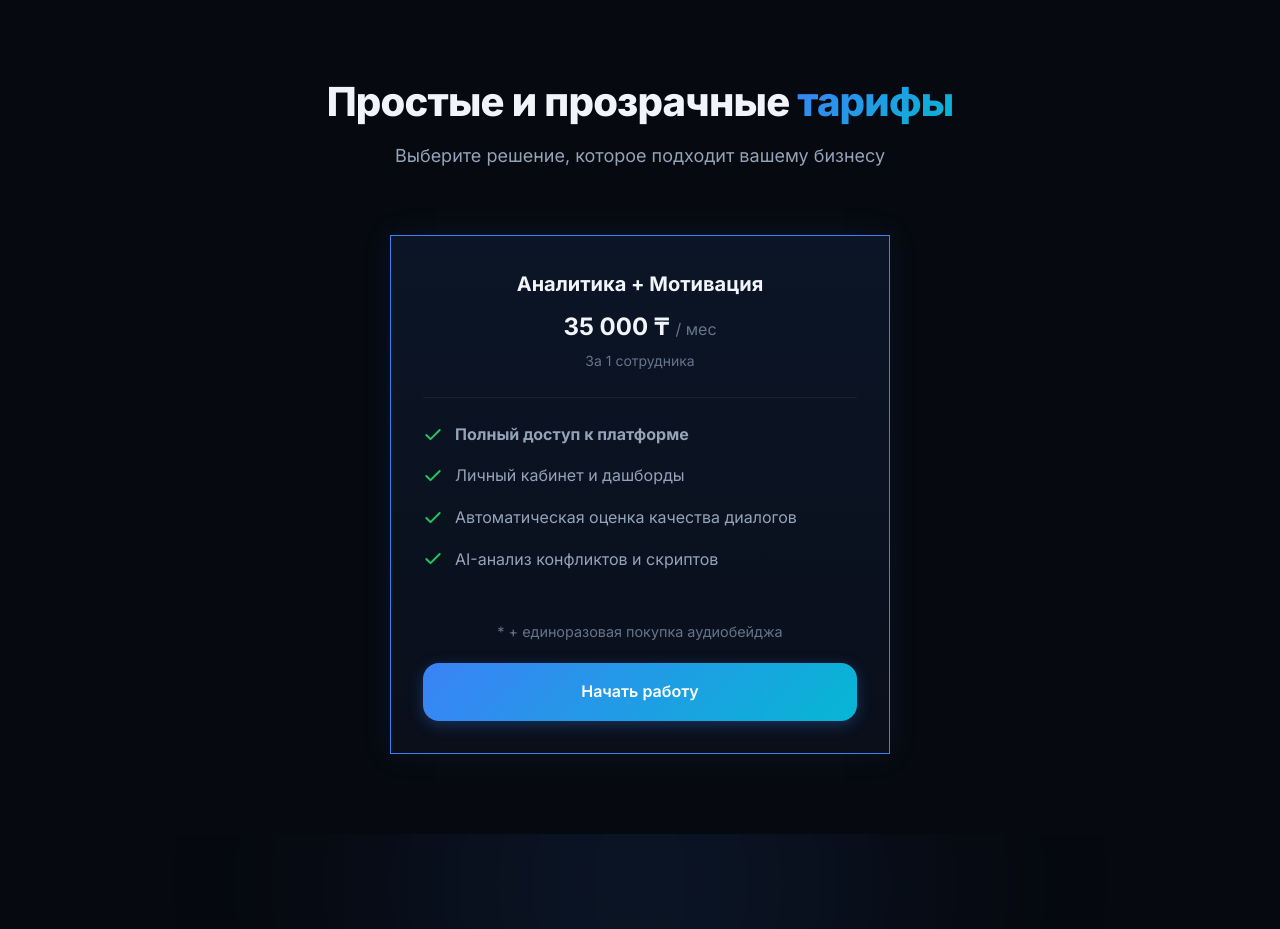
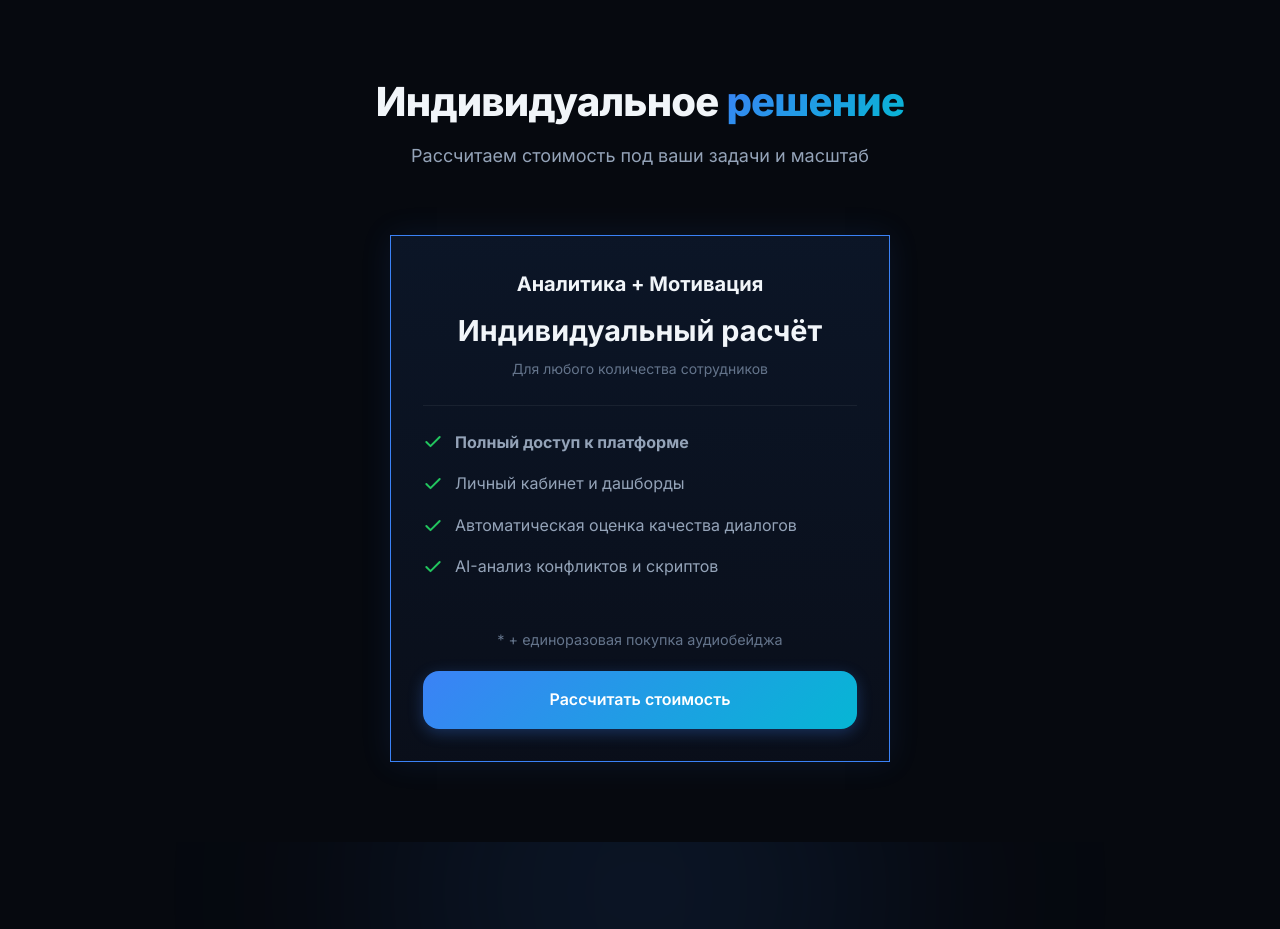
Before and after one commit to iskakovd0504-source/--------------------------, a plain HTML site: page index.html in a window 1280 px wide. Shown: the part 8147-9076 px from the top of the page. Drawn offline with nearby package versions, Linux system fonts and the light colour scheme.

Commit message:
Update pricing section

```diff
--- a/index.html
+++ b/index.html
@@ -895,8 +895,8 @@
         <section class="pricing" id="pricing">
             <div class="container">
                 <div class="section-header" data-animate="fade-up">
-                    <h2 class="section-title">Простые и прозрачные <span class="gradient-text">тарифы</span></h2>
-                    <p class="section-subtitle">Выберите решение, которое подходит вашему бизнесу</p>
+                    <h2 class="section-title">Индивидуальное <span class="gradient-text">решение</span></h2>
+                    <p class="section-subtitle">Рассчитаем стоимость под ваши задачи и масштаб</p>
                 </div>
 
                 <div class="pricing__grid" style="grid-template-columns: 1fr; max-width: 500px;">
@@ -904,8 +904,8 @@
                     <div class="pricing__card pricing__card--featured" data-animate="fade-up" data-delay="100">
                         <div class="pricing__header">
                             <h3 class="pricing__title">Аналитика + Мотивация</h3>
-                            <div class="pricing__price">35 000 ₸ <span class="pricing__period">/ мес</span></div>
-                            <p class="pricing__desc">За 1 сотрудника</p>
+                            <div class="pricing__price" style="font-size: 1.8rem;">Индивидуальный расчёт</div>
+                            <p class="pricing__desc">Для любого количества сотрудников</p>
                         </div>
                         <ul class="pricing__features">
                             <li>
@@ -941,7 +941,7 @@
                             style="text-align: center; margin-bottom: 20px; font-size: 0.9em; color: var(--c-text-muted);">
                             * + единоразовая покупка аудиобейджа
                         </div>
-                        <a href="#cta-final" class="btn btn--primary btn--lg btn--full">Начать работу</a>
+                        <a href="#cta-final" class="btn btn--primary btn--lg btn--full">Рассчитать стоимость</a>
                     </div>
                 </div>
             </div>
```
